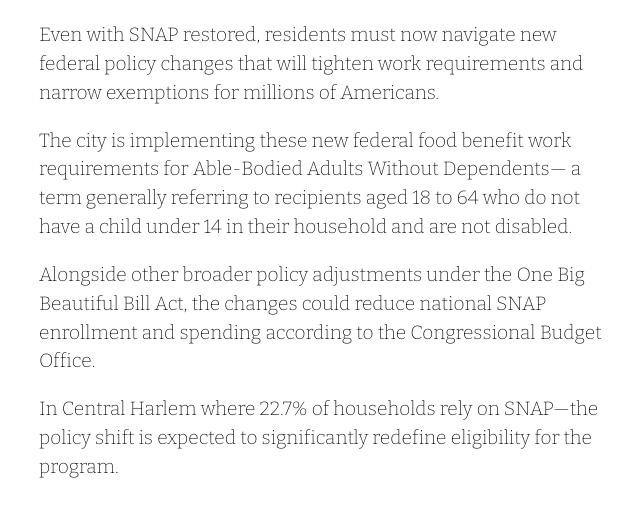
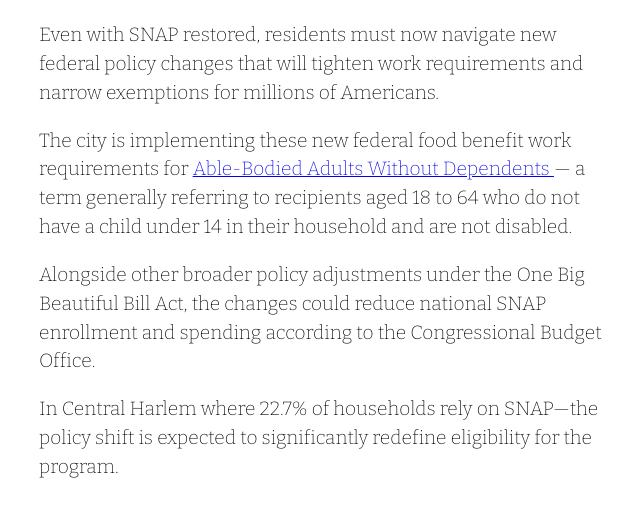
Before and after one commit to kailydia/SHUTDOWN-SNAP, a plain HTML site: page index.html in a window 1280 px wide. Shown: the part 5211-5722 px from the top of the page, without its empty margins (311-951 px from the left). Drawn offline with nearby package versions, Linux system fonts and the light colour scheme; a web font is replaced by a local one.

Commit message:
Remove duplicate paragraph on SNAP work requirements
Removed duplicate paragraph about federal food benefit work requirements for Able-Bodied Adults Without Dependents.

```diff
--- a/index.html
+++ b/index.html
@@ -77,9 +77,14 @@ Matt Staubi, president of a charity organization that aims to help those in need
 </p>
 <iframe title="SNAP Dependency Rate Across Upper Manhattan Community Districts, September 2025" aria-label="Column Chart" id="datawrapper-chart-Ajgbs" src="https://datawrapper.dwcdn.net/Ajgbs/1/" scrolling="no" frameborder="0" style="width: 0; min-width: 100% !important; border: none;" height="489" data-external="1"></iframe><script type="text/javascript">window.addEventListener("message",function(a){if(void 0!==a.data["datawrapper-height"]){var e=document.querySelectorAll("iframe");for(var t in a.data["datawrapper-height"])for(var r,i=0;r=e[i];i++)if(r.contentWindow===a.source){var d=a.data["datawrapper-height"][t]+"px";r.style.height=d}}});</script>
 <p>Even with SNAP restored, residents must now navigate new federal policy changes that will tighten work requirements and narrow exemptions for millions of Americans.
+<p>
+  The city is implementing these new federal food benefit work requirements for
+  <a href="https://otda.ny.gov/programs/snap/work-requirements.asp" target="_blank">
+    Able-Bodied Adults Without Dependents
+  </a>
+  — a term generally referring to recipients aged 18 to 64 who do not have a child under 14 in their household and are not disabled.
 </p>
-<p>The city is implementing these new federal food benefit work requirements for Able-Bodied Adults Without Dependents— a term generally referring to recipients aged 18 to 64 who do not have a child under 14 in their household and are not disabled.
-</p>
+
 <p> Alongside other broader policy adjustments under the One Big Beautiful Bill Act, the changes could reduce national SNAP enrollment and spending according to the Congressional Budget Office.</p>
 <p>In Central Harlem where 22.7% of households rely on SNAP—the policy shift is expected to significantly redefine eligibility for the program. </p>
 
```
